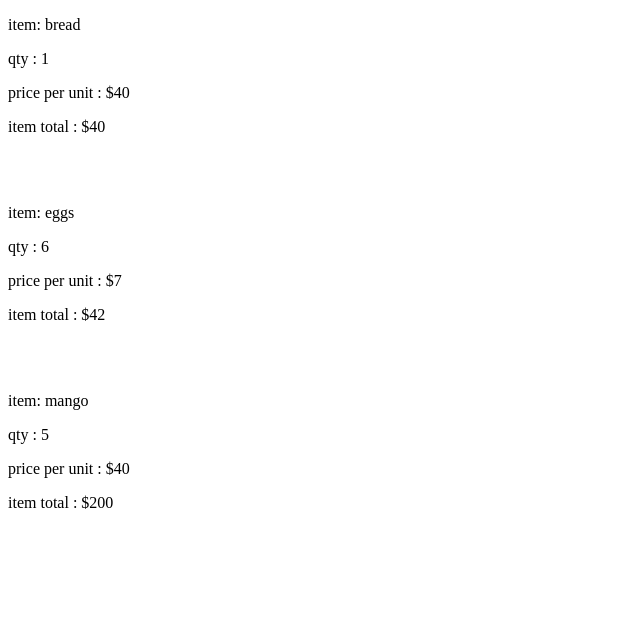
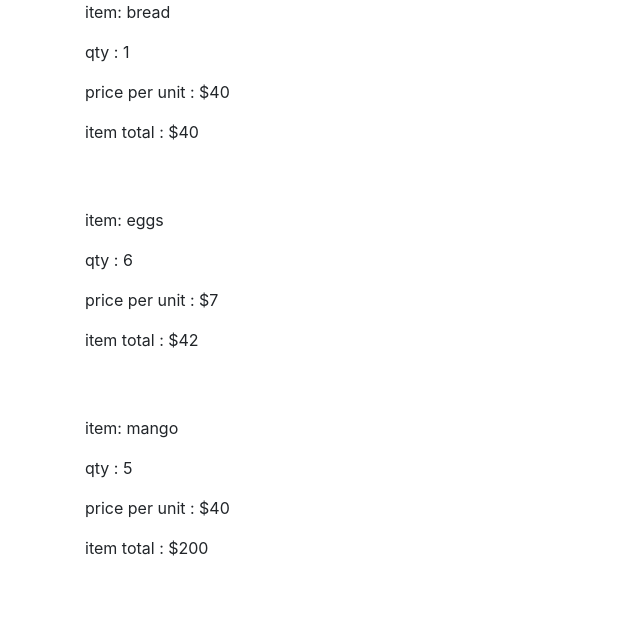
Before and after one commit to MANOGNA-1998/Flask_tutotials, a Flask app: page /about in a window 1280 px wide. Shown: the top 623 px of the page, without its empty margins (0-640 px from the left). Run offline with Flask 2, Linux system fonts and the light colour scheme.

Commit message:
added some basic css

```diff
--- a/templates/layout.html
+++ b/templates/layout.html
@@ -5,8 +5,12 @@
 <!doctype html>
 <html lang="en">
 <head>
+    <!-- Required meta tags -->
+    <meta charset="utf-8">
+    <meta name="viewport" content="width=device-width, initial-scale=1, shrink-to-fit=no">
 
-
+    <!-- Bootstrap CSS -->
+    <link rel="stylesheet" href="https://cdn.jsdelivr.net/npm/bootstrap@4.3.1/dist/css/bootstrap.min.css" integrity="sha384-ggOyR0iXCbMQv3Xipma34MD+dH/1fQ784/j6cY/iJTQUOhcWr7x9JvoRxT2MZw1T" crossorigin="anonymous">
         {% if title %}
                 <title> tile: {{ title }} </title>
                 <!-- inside of html tag varialbe is inside {{title}} i.e {{variable}}-->
@@ -18,10 +22,21 @@
 </head>
 
 <body>
+    <div class="container">
+        {% block content %}
+        {% endblock content %}
+
+    </div>
 <!-- the name of the block is content, I'm creating a plain block for it's children to override-->
-{% block content %}
-{% endblock content %}
+
 <!-- writing the blockname (content here) is allowed in jinja2, to avoid confustion
 I could have also written just endblock -->
+
+
+    <!-- Optional JavaScript -->
+    <!-- jQuery first, then Popper.js, then Bootstrap JS -->
+    <script src="https://code.jquery.com/jquery-3.3.1.slim.min.js" integrity="sha384-q8i/X+965DzO0rT7abK41JStQIAqVgRVzpbzo5smXKp4YfRvH+8abtTE1Pi6jizo" crossorigin="anonymous"></script>
+    <script src="https://cdn.jsdelivr.net/npm/popper.js@1.14.7/dist/umd/popper.min.js" integrity="sha384-UO2eT0CpHqdSJQ6hJty5KVphtPhzWj9WO1clHTMGa3JDZwrnQq4sF86dIHNDz0W1" crossorigin="anonymous"></script>
+    <script src="https://cdn.jsdelivr.net/npm/bootstrap@4.3.1/dist/js/bootstrap.min.js" integrity="sha384-JjSmVgyd0p3pXB1rRibZUAYoIIy6OrQ6VrjIEaFf/nJGzIxFDsf4x0xIM+B07jRM" crossorigin="anonymous"></script>
 </body>
 </html>
```
